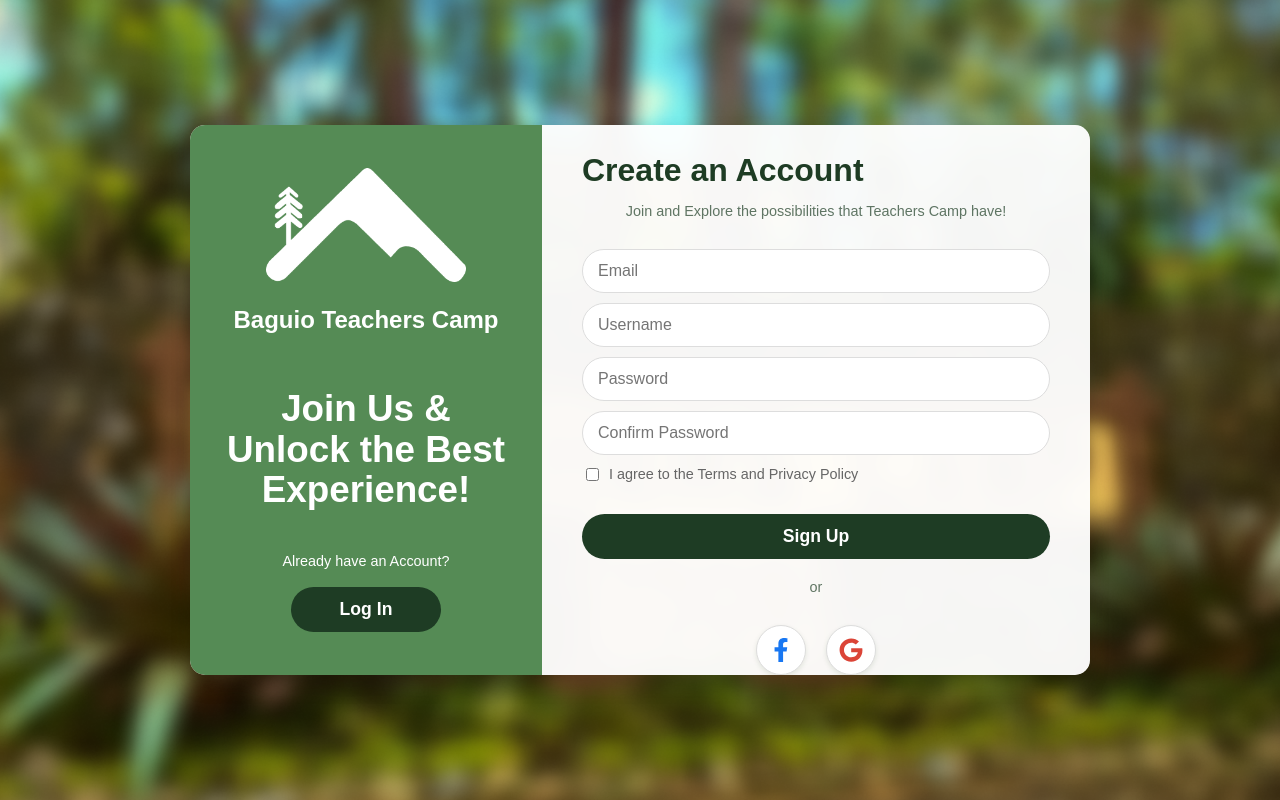
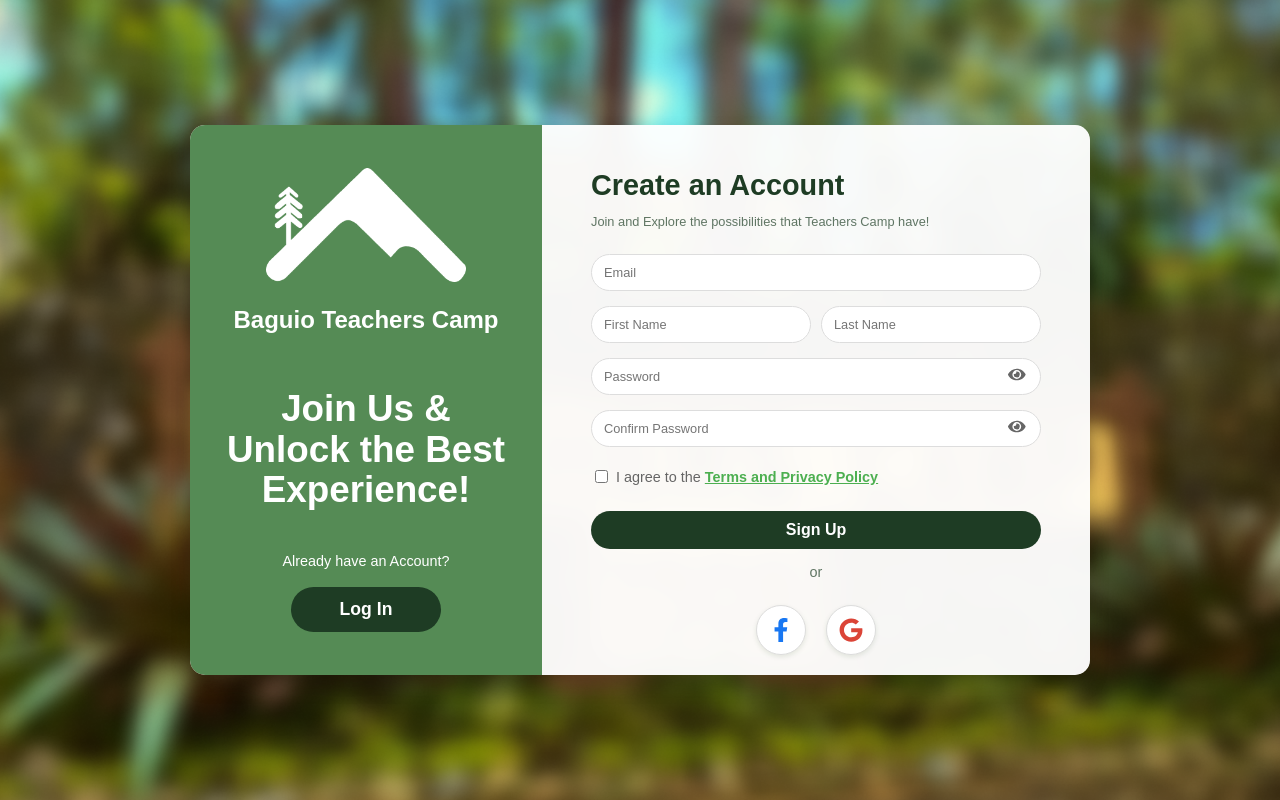
Before and after one commit to 2231478/CodeX, a React (Vite) app in the folder client/Guest/my-auth-app/: page / in a window 1280 px wide. Both pictures are taken after a click on the button "Sign up". Built offline with nearby package versions, Linux system fonts and the light colour scheme.

Commit message:
refactor SignUpForm for improved styling, added password visibility toggle, and integrated Terms modal

```diff
--- a/client/Guest/my-auth-app/src/components/LoginForm/LoginForm.jsx
+++ b/client/Guest/my-auth-app/src/components/LoginForm/LoginForm.jsx
@@ -1,6 +1,6 @@
 import React, { useState } from 'react';
 import styles from '../AuthFormContainer/AuthFormContainer.module.css';
-import { FaFacebookF, FaGoogle } from 'react-icons/fa';
+import { FaFacebookF, FaGoogle, FaEye, FaEyeSlash } from 'react-icons/fa';
 
 function LoginForm({ onForgotPassword }) {
   const [email, setEmail] = useState('');
@@ -37,16 +37,16 @@ function LoginForm({ onForgotPassword }) {
             style={{ marginBottom: '0' }}
           />
           <span
-            style={{ position: 'absolute', right: '10px', top: '12px', cursor: 'pointer', fontSize: '0.9em', color: '#666' }}
+            style={{position: 'absolute', right: '15px', top: '50%', transform: 'translateY(-50%)', cursor: 'pointer', color: '#666', fontSize: '1.1em' }}
             onClick={() => setShowPassword(!showPassword)}
+            aria-label={showPassword ? 'Hide password' : 'Show password'}
           >
-            {showPassword ? 'Hide' : 'Show'} Password
+            {showPassword ? <FaEyeSlash /> : <FaEye />}
           </span>
         </div>
         <div style={{ display: 'flex', justifyContent: 'flex-end', width: '100%' }}>
-            {/* Call onForgotPassword when clicked */}
             <a href="#" onClick={(e) => { e.preventDefault(); onForgotPassword(); }}
-               style={{ fontSize: '0.9em', color: '#666', textDecoration: 'none' }}>
+               style={{ fontSize: '0.9em', color: '#1E3C24', textDecoration: 'none' }}>
                 Forgot Password?
             </a>
         </div>
--- a/client/Guest/my-auth-app/src/components/SignUpForm/SignUpForm.jsx
+++ b/client/Guest/my-auth-app/src/components/SignUpForm/SignUpForm.jsx
@@ -1,13 +1,20 @@
 import React, { useState } from 'react';
-import styles from '../AuthFormContainer/AuthFormContainer.module.css';
-import { FaFacebookF, FaGoogle } from 'react-icons/fa';
+import commonStyles from '../AuthFormContainer/AuthFormContainer.module.css';
+import specificStyles from './SignUpForm.module.css';
+import { FaFacebookF, FaGoogle, FaEye, FaEyeSlash} from 'react-icons/fa';
+import Terms from '../Terms/Terms';
 
 function SignUpForm() {
   const [email, setEmail] = useState('');
-  const [username, setUsername] = useState('');
+  const [firstName, setFirstName] = useState('');
+  const [lastName, setLastName] = useState('');
   const [password, setPassword] = useState('');
   const [confirmPassword, setConfirmPassword] = useState('');
   const [agreedToTerms, setAgreedToTerms] = useState(false);
+  const [showPassword, setShowPassword] = useState(false);
+  const [showConfirmPassword, setShowConfirmPassword] = useState(false);
+  const [showTermsModal, setShowTermsModal] = useState(false);
+
 
   const handleSubmit = (e) => {
     e.preventDefault();
@@ -19,70 +26,127 @@ function SignUpForm() {
       alert("You must agree to the Terms and Privacy Policy.");
       return;
     }
-    console.log('Sign Up attempt:', { email, username, password, agreedToTerms });
-    // Add signup logic
+    console.log('Sign Up attempt:', { email, firstName, lastName, password, agreedToTerms });
+    // Add actual signup logic
   };
 
   return (
-    <div className={styles.formGroup}>
-      <h2>Create an Account</h2>
-      <p>Join and Explore the possibilities that Teachers Camp have!</p>
+    <div className={`${commonStyles.formGroup} ${specificStyles.signUpFormGroup}`}>
+      <h2 className={specificStyles.signUpFormGroup}>Create an Account</h2>
+      <p style={{ fontSize: '0.8em', marginBottom: '25px', textAlign: 'left' }}>
+        Join and Explore the possibilities that Teachers Camp have!
+      </p>
       <form onSubmit={handleSubmit}>
         <input
           type="email"
           placeholder="Email"
-          className={styles.formInput}
+          className={`${commonStyles.formInput} ${specificStyles.signUpFormInput}`}
           value={email}
           onChange={(e) => setEmail(e.target.value)}
           required
         />
+        <div style={{ display: 'flex', gap: '10px', width: '100%', marginBottom: '15px' }}>
           <input
             type="text"
-          placeholder="Username"
-          className={styles.formInput}
-          value={username}
-          onChange={(e) => setUsername(e.target.value)}
+            placeholder="First Name"
+            className={`${commonStyles.formInput} ${specificStyles.signUpFormInput}`}
+            value={firstName}
+            onChange={(e) => setFirstName(e.target.value)}
             required
+            style={{ marginBottom: '0', flex: 1 }}
           />
           <input
-          type="password"
+            type="text"
+            placeholder="Last Name"
+            className={`${commonStyles.formInput} ${specificStyles.signUpFormInput}`}
+            value={lastName}
+            onChange={(e) => setLastName(e.target.value)}
+            required
+            style={{ marginBottom: '0', flex: 1 }}
+          />
+        </div>
+        <div style={{ position: 'relative', marginBottom: '15px', width: '100%' }}>
+          <input
+            type={showPassword ? 'text' : 'password'}
             placeholder="Password"
-          className={styles.formInput}
+            className={`${commonStyles.formInput} ${specificStyles.signUpFormInput}`}
             value={password}
             onChange={(e) => setPassword(e.target.value)}
             required
+            style={{ marginBottom: '0' }}
           />
+          <span
+            style={{
+              position: 'absolute',
+              right: '15px',
+              top: '50%',
+              transform: 'translateY(-50%)',
+              cursor: 'pointer',
+              color: '#666',
+              fontSize: '1.1em'
+            }}
+            onClick={() => setShowPassword(!showPassword)}
+            aria-label={showPassword ? 'Hide password' : 'Show password'}
+          >
+            {showPassword ? <FaEyeSlash /> : <FaEye />}
+          </span>
+        </div>
+        <div style={{ position: 'relative', marginBottom: '20px', width: '100%' }}>
           <input
-          type="password"
+            type={showConfirmPassword ? 'text' : 'password'}
             placeholder="Confirm Password"
-          className={styles.formInput}
+            className={`${commonStyles.formInput} ${specificStyles.signUpFormInput}`}
             value={confirmPassword}
             onChange={(e) => setConfirmPassword(e.target.value)}
             required
+            style={{ marginBottom: '0' }}
           />
-        <div style={{ display: 'flex', alignItems: 'center', marginBottom: '20px' }}>
+          <span
+            style={{
+              position: 'absolute',
+              right: '15px',
+              top: '50%',
+              transform: 'translateY(-50%)',
+              cursor: 'pointer',
+              color: '#666',
+              fontSize: '1.1em'
+            }}
+            onClick={() => setShowConfirmPassword(!showConfirmPassword)}
+            aria-label={showConfirmPassword ? 'Hide confirm password' : 'Show confirm password'}
+          >
+            {showConfirmPassword ? <FaEyeSlash /> : <FaEye />}
+          </span>
+        </div>
+        <div style={{ display: 'flex', alignItems: 'center', marginBottom: '15px', width: '100%' }}>
           <input
             type="checkbox"
             id="terms"
             checked={agreedToTerms}
             onChange={(e) => setAgreedToTerms(e.target.checked)}
-            style={{ marginRight: '10px' }}
+            style={{ marginRight: '8px' }}
           />
-          <label htmlFor="terms" style={{ fontSize: '0.9em', color: '#666' }}>
-            I agree to the Terms and Privacy Policy
+          <label htmlFor="terms" className={commonStyles.formGroup} style={{ fontSize: '0.9em', color: '#666' }}>
+            I agree to the{' '}
+            <span
+              onClick={() => setShowTermsModal(true)}
+              style={{ cursor: 'pointer', fontWeight: 'bold', textDecoration: 'underline', color: '#4CAF50' }}
+            >
+              Terms and Privacy Policy
+            </span>
           </label>
         </div>
-        <button type="submit" className={styles.formButton}>Sign Up</button>
+        <button type="submit" className={`${commonStyles.formButton} ${specificStyles.signUpFormButton}`}>Sign Up</button>
       </form>
-      <p className={styles.orSeparator}>or</p>
-      <div className={styles.socialLogin}>
-        <button className={styles.socialButton} aria-label="Sign up with Facebook">
+      <p className={`${commonStyles.orSeparator} ${specificStyles.signUpOrSeparator}`}>or</p>
+      <div className={commonStyles.socialLogin}>
+        <button className={commonStyles.socialButton} aria-label="Sign up with Facebook">
           <FaFacebookF style={{ color: '#1877F2' }} />
         </button>
-        <button className={styles.socialButton} aria-label="Sign up with Google">
+        <button className={commonStyles.socialButton} aria-label="Sign up with Google">
           <FaGoogle style={{ color: '#DB4437' }} />
         </button>
       </div>
+      {showTermsModal && <Terms onClose={() => setShowTermsModal(false)} />}
     </div>
   );
 }
--- a/client/Guest/my-auth-app/src/components/SignUpForm/SignUpForm.module.css
+++ b/client/Guest/my-auth-app/src/components/SignUpForm/SignUpForm.module.css
@@ -0,0 +1,44 @@
+.signUpFormGroup {
+  width: 100%;
+  max-width: 450px;
+}
+
+.signUpFormGroup h2 {
+    font-size: 1.8em;
+    margin-bottom: 8px;
+}
+
+.signUpFormGroup p {
+    font-size: 0.9em;
+    margin-bottom: 25px;
+}
+
+.signUpFormInput {
+  padding: 10px 12px;
+  margin-bottom: 15px;
+  border-radius: 25px;
+  font-size: 0.8em;
+}
+
+.signUpFormButton {
+  padding: 10px 12px;
+  border-radius: 25px;
+  font-size: 1em;
+  margin-bottom: 15px;
+}
+
+.signUpOrSeparator {
+    font-size: 0.8em;
+    margin: 0;
+}
+
+.signUpSocialButton {
+  margin: 0;
+  width: 35px;
+  height: 35px;
+  font-size: 1em;
+}
+
+.signUpCheckboxLabel {
+    font-size: 0.8em;
+}
```
Lines whose indentation alone changed are shown as unchanged.
